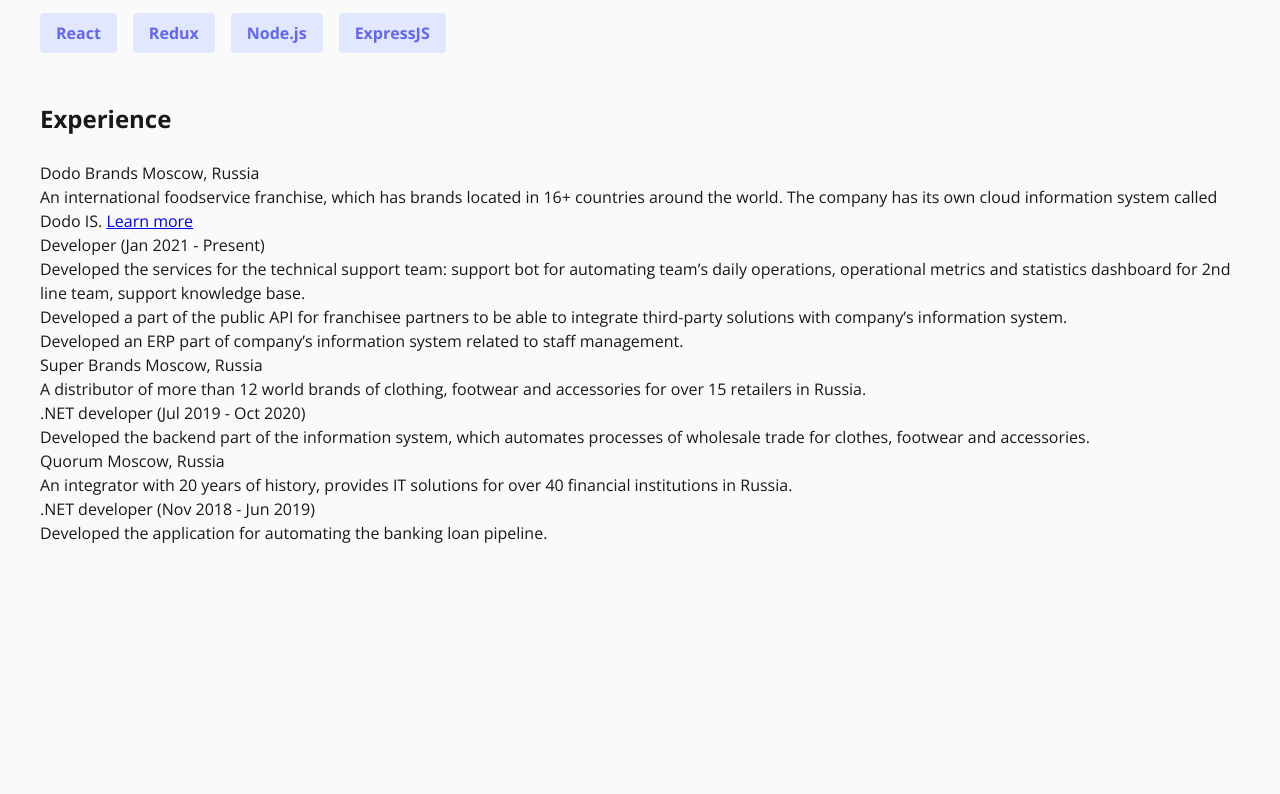
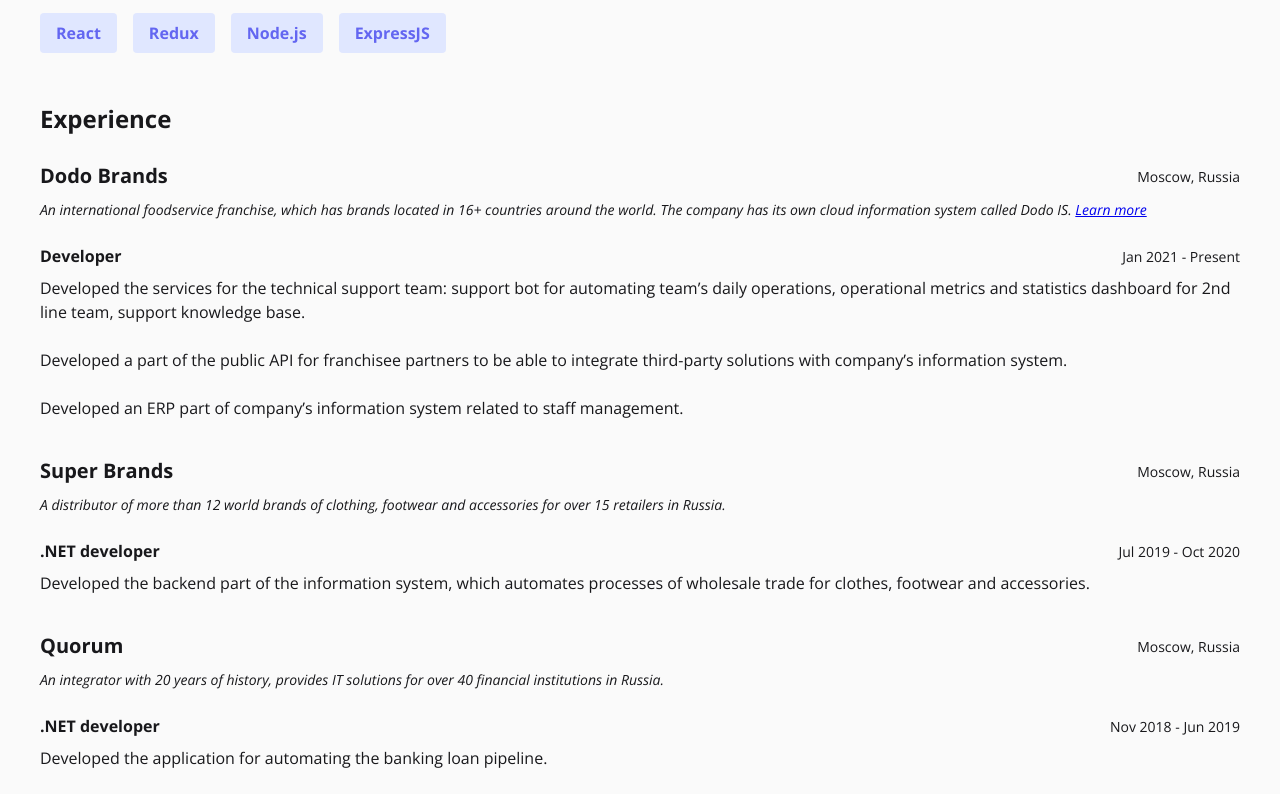
Before and after one commit to pkirilin/pkirilin.github.io, a plain HTML site: page index.html in a window 1280 px wide. Shown: the part 653-1447 px from the top of the page. Before the commit the page ends 1222 px from the top, so only its background shows below. Drawn offline with nearby package versions, Linux system fonts and the light colour scheme.

Commit message:
Added styles for experience inner blocks

```diff
--- a/index.html
+++ b/index.html
@@ -132,8 +132,10 @@
                 around the world. The company has its own cloud information system called Dodo IS.
                 <a class="link" href="https://dodobrands.io" target="_blank">Learn more</a>
               </p>
-              <span class="position__role">Developer</span>
-              <span class="position__period">(Jan 2021 - Present)</span>
+              <div class="position__header">
+                <span class="position__role">Developer</span>
+                <span class="position__period">Jan 2021 - Present</span>
+              </div>
               <p class="p position__accomplishment">
                 Developed the services for the technical support team: support bot for automating
                 team’s daily operations, operational metrics and statistics dashboard for 2nd line
@@ -158,8 +160,10 @@
                 A distributor of more than 12 world brands of clothing, footwear and accessories for
                 over 15 retailers in Russia.
               </p>
-              <span class="position__role">.NET developer</span>
-              <span class="position__period">(Jul 2019 - Oct 2020)</span>
+              <div class="position__header">
+                <span class="position__role">.NET developer</span>
+                <span class="position__period">Jul 2019 - Oct 2020</span>
+              </div>
               <p class="p position__accomplishment">
                 Developed the backend part of the information system, which automates processes of
                 wholesale trade for clothes, footwear and accessories.
@@ -176,8 +180,10 @@
                 An integrator with 20 years of history, provides IT solutions for over 40 financial
                 institutions in Russia.
               </p>
-              <span class="position__role">.NET developer</span>
-              <span class="position__period">(Nov 2018 - Jun 2019)</span>
+              <div class="position__header">
+                <span class="position__role">.NET developer</span>
+                <span class="position__period">Nov 2018 - Jun 2019</span>
+              </div>
               <p class="p position__accomplishment">
                 Developed the application for automating the banking loan pipeline.
               </p>
--- a/styles.css
+++ b/styles.css
@@ -18,5 +18,7 @@
 @import 'styles/blocks/introduction.css';
 @import 'styles/blocks/keywords-list.css';
 @import 'styles/blocks/main.css';
+@import 'styles/blocks/position.css';
+@import 'styles/blocks/positions-list.css';
 @import 'styles/blocks/section.css';
 @import 'styles/blocks/socials-list.css';
--- /dev/null
+++ b/styles/blocks/position.css
@@ -0,0 +1,33 @@
+.position__header {
+  display: flex;
+  justify-content: space-between;
+  align-items: center;
+  margin-bottom: 8px;
+}
+
+.position__company {
+  font-size: 20px;
+  font-weight: 700;
+}
+
+.position__location {
+  font-size: 14px;
+}
+
+.position__company-description {
+  font-size: 14px;
+  font-style: italic;
+  margin-bottom: 24px;
+}
+
+.position__role {
+  font-weight: 700;
+}
+
+.position__period {
+  font-size: 14px;
+}
+
+.position__accomplishment:not(:last-child) {
+  margin-bottom: 24px;
+}
--- /dev/null
+++ b/styles/blocks/positions-list.css
@@ -0,0 +1,3 @@
+.positions-list__item:not(:last-child) {
+  margin-bottom: 36px;
+}
```
